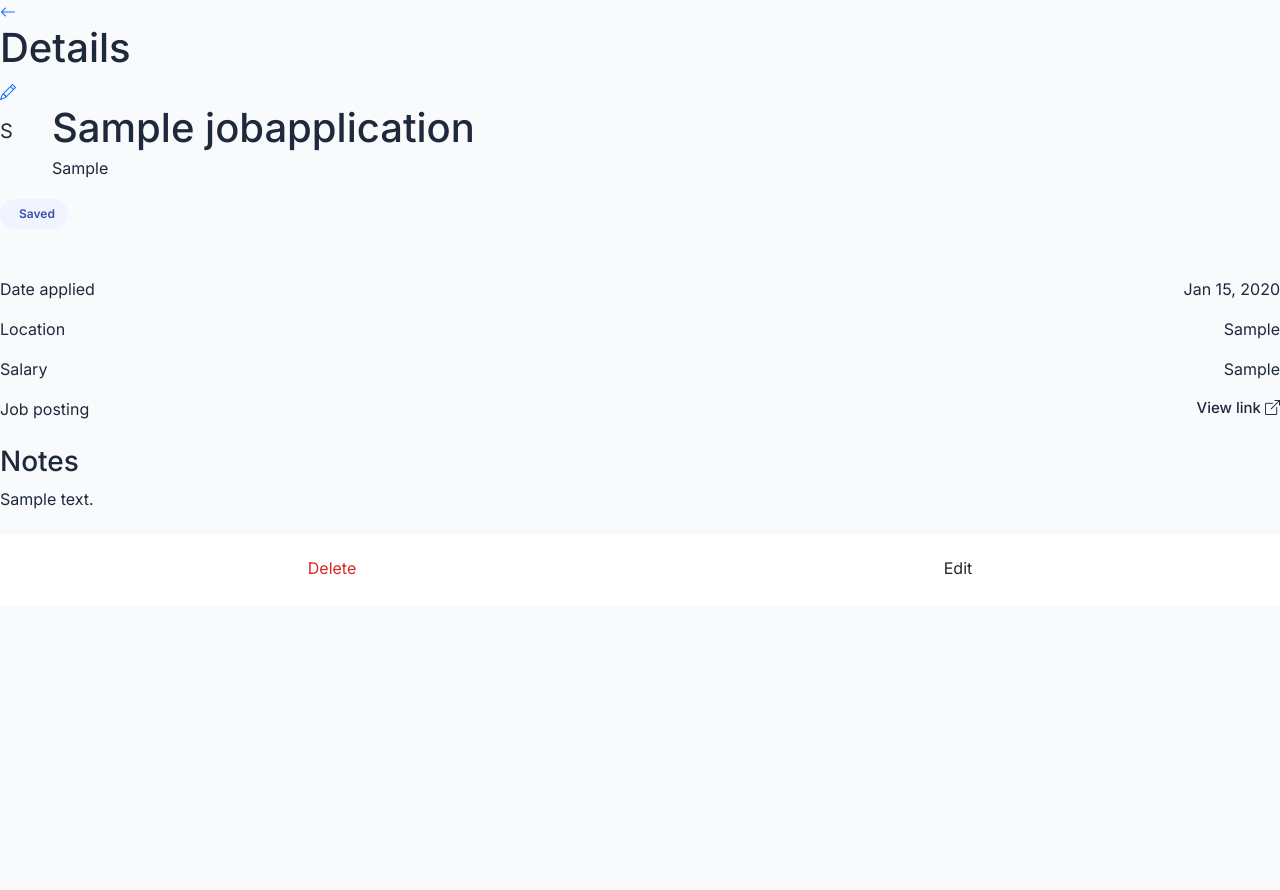
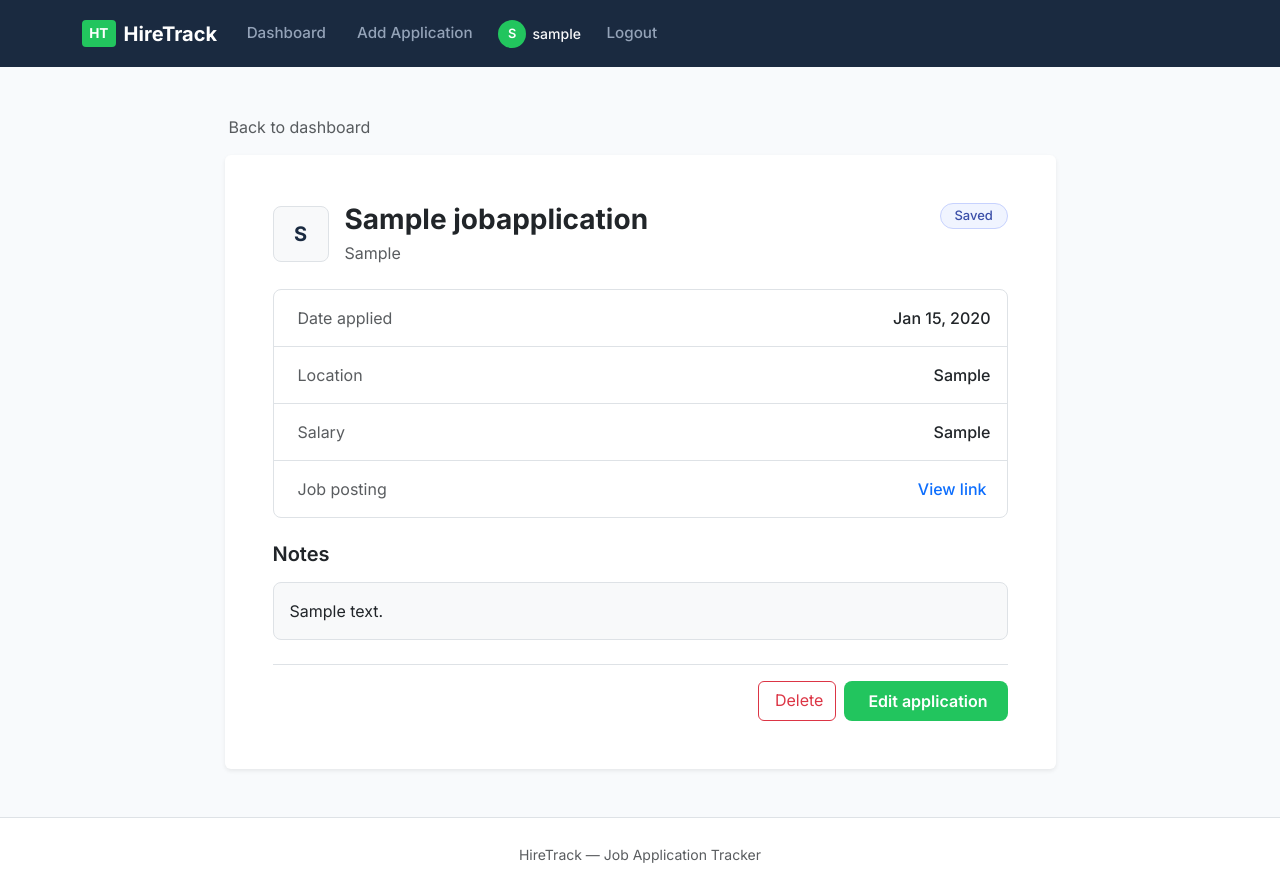
Before and after one commit to queldx74/HireTrack, a Django app: page /applications/1/ in a window 1280 px wide. Before the commit the page ends 575 px from the top, so only its background shows below. Run offline with Django 4.2, Linux system fonts and the light colour scheme; a user stored in the database is signed in; tables that the repository leaves empty hold one stand-in row (values such as "Sample post").

Commit message:
Modified desktop view application

```diff
--- a/templates/application/application-details.html
+++ b/templates/application/application-details.html
@@ -1,158 +1,185 @@
-<!-- {% load static %}
-<!DOCTYPE html>
-<html lang="en">
-<head>
-<meta charset="UTF-8">
-<meta name="viewport" content="width=device-width, initial-scale=1.0">
-<title>HireTrack — Application details</title>
-<link rel="stylesheet" href="https://cdn.jsdelivr.net/npm/bootstrap@5.3.3/dist/css/bootstrap.min.css">
-<link rel="stylesheet" href="https://cdn.jsdelivr.net/npm/bootstrap-icons@1.11.3/font/bootstrap-icons.css">
-<link rel="stylesheet" href="{% static 'css/style.css' %}">
-</head>
-<body>
+{% extends 'application/base.html' %}
 
-<div class="device">
-  <div class="screen-label">👀 Application details</div>
+{% block title %}HireTrack — Application details{% endblock %}
 
-  <div class="ht-topbar">
-    <a href="dashboard.html" class="ht-back"><i class="bi bi-arrow-left"></i></a>
-    <h1>Details</h1>
-    <a href="edit-application.html" class="ht-back"><i class="bi bi-pencil"></i></a>
+{% block content %}
+
+<main class="container py-4 py-md-5">
+
+  <div class="row justify-content-center">
+    <div class="col-12 col-lg-9">
+
+      <!-- Back -->
+      <div class="mb-3">
+        <a href="{% url 'dashboard' %}"
+           class="text-muted text-decoration-none">
+          <i class="bi bi-arrow-left me-1"></i>
+          Back to dashboard
+        </a>
       </div>
 
-  <div class="ht-content">
+      <!-- Main application card -->
+      <div class="card border-0 shadow-sm">
+        <div class="card-body p-4 p-md-5">
 
-    <div class="d-flex align-items-center gap-12 mb-3">
-      <div class="app-row-logo" style="width:52px; height:52px; font-size:1.25rem;">N</div>
+          <!-- Header -->
+          <div class="d-flex flex-column flex-sm-row
+                      justify-content-between align-items-sm-start
+                      gap-3 mb-4">
+
+            <div class="d-flex align-items-center gap-3">
+
+              <!-- Company initial -->
+              <div class="d-flex align-items-center justify-content-center
+                          rounded-3 fw-bold border bg-light"
+                   style="width:56px; height:56px; flex-shrink:0;
+                          font-size:1.25rem; color:var(--navy-dark);">
+                {{ application.company|first|upper }}
+              </div>
+
               <div>
-        <h1 class="ht-h2 mb-1">Product Designer</h1>
-        <p class="ht-body mb-0" style="color: var(--ht-muted);">Nova Studio</p>
+                <h1 class="h3 fw-bold mb-1">
+                  {{ application.job_title }}
+                </h1>
+
+                <p class="text-muted mb-0">
+                  {{ application.company }}
+                </p>
+              </div>
+
+            </div>
+
+            <!-- Status -->
+            <span class="status-badge status-{{ application.status }}">
+              {{ application.get_status_display }}
+            </span>
+
+          </div>
+
+
+          <!-- Application information -->
+          <div class="border rounded-3 overflow-hidden mb-4">
+
+            <!-- Date -->
+            <div class="d-flex justify-content-between align-items-center
+                        gap-3 p-3 border-bottom">
+
+              <span class="text-muted">
+                <i class="bi bi-calendar3 me-2"></i>
+                Date applied
+              </span>
+
+              <span class="fw-medium text-end">
+                {{ application.date_applied|date:"M j, Y" }}
+              </span>
+
+            </div>
+
+
+            <!-- Location -->
+            <div class="d-flex justify-content-between align-items-center
+                        gap-3 p-3 border-bottom">
+
+              <span class="text-muted">
+                <i class="bi bi-geo-alt me-2"></i>
+                Location
+              </span>
+
+              <span class="fw-medium text-end">
+                {{ application.location|default:"—" }}
+              </span>
+
+            </div>
+
+
+            <!-- Salary -->
+            <div class="d-flex justify-content-between align-items-center
+                        gap-3 p-3 border-bottom">
+
+              <span class="text-muted">
+                <i class="bi bi-cash-stack me-2"></i>
+                Salary
+              </span>
+
+              <span class="fw-medium text-end">
+                {{ application.salary|default:"—" }}
+              </span>
+
+            </div>
+
+
+            <!-- Job posting -->
+            <div class="d-flex justify-content-between align-items-center
+                        gap-3 p-3">
+
+              <span class="text-muted">
+                <i class="bi bi-link-45deg me-2"></i>
+                Job posting
+              </span>
+
+              {% if application.job_url %}
+                <a href="{{ application.job_url }}"
+                   target="_blank"
+                   rel="noopener noreferrer"
+                   class="fw-medium text-decoration-none">
+                  View link
+                  <i class="bi bi-box-arrow-up-right ms-1"></i>
+                </a>
+              {% else %}
+                <span class="text-muted">—</span>
+              {% endif %}
+
+            </div>
+
+          </div>
+
+
+          <!-- Notes -->
+          <div class="mb-4">
+            <h2 class="h5 fw-semibold mb-3">
+              Notes
+            </h2>
+
+            <div class="border rounded-3 bg-light p-3">
+
+              {% if application.notes %}
+                <p class="mb-0">
+                  {{ application.notes|linebreaksbr }}
+                </p>
+              {% else %}
+                <p class="text-muted mb-0">
+                  No notes yet.
+                </p>
+              {% endif %}
+
             </div>
           </div>
 
-    <span class="status-badge status-interview mb-4"><span class="dot"></span>Interview</span>
 
-    <div class="ht-card mb-3">
-      <div class="d-flex justify-content-between py-2" style="border-bottom:1px solid var(--ht-line);">
-        <span class="ht-label mb-0">Date applied</span>
-        <span class="ht-body">Sep 4, 2026</span>
-      </div>
-      <div class="d-flex justify-content-between py-2" style="border-bottom:1px solid var(--ht-line);">
-        <span class="ht-label mb-0">Location</span>
-        <span class="ht-body">Remote — UK</span>
-      </div>
-      <div class="d-flex justify-content-between py-2">
-        <span class="ht-label mb-0">Job posting</span>
-        <a href="#" style="color: var(--ht-primary); font-weight:500; font-size:0.9375rem; text-decoration:none;">View link <i class="bi bi-box-arrow-up-right"></i></a>
-      </div>
+          <!-- Actions -->
+          <div class="d-flex flex-column flex-sm-row
+                      justify-content-end gap-2 pt-3 border-top">
+
+            <a href="{% url 'delete_application' application.pk %}"
+               class="btn btn-outline-danger">
+              <i class="bi bi-trash3 me-1"></i>
+              Delete
+            </a>
+
+            <a href="{% url 'edit_application' application.pk %}"
+               class="btn btn-green">
+              <i class="bi bi-pencil me-1"></i>
+              Edit application
+            </a>
+
           </div>
 
-    <h3 class="mb-2">Notes</h3>
-    <div class="ht-card mb-4">
-      <p class="ht-body mb-0">
-        First interview with the hiring manager went well. Second round with the design team scheduled for next week — review their recent case studies beforehand.
-      </p>
-    </div>
-
-    <h3 class="mb-2">Timeline</h3>
-    <div class="ht-card">
-      <div class="d-flex gap-12 py-1">
-        <i class="bi bi-check-circle-fill" style="color: var(--status-offer-text);"></i>
-        <span class="ht-body">Saved — Aug 30</span>
-      </div>
-      <div class="d-flex gap-12 py-1">
-        <i class="bi bi-check-circle-fill" style="color: var(--status-offer-text);"></i>
-        <span class="ht-body">Applied — Sep 1</span>
-      </div>
-      <div class="d-flex gap-12 py-1">
-        <i class="bi bi-record-circle" style="color: var(--ht-primary);"></i>
-        <span class="ht-body">Interview — Sep 4</span>
         </div>
       </div>
 
     </div>
-
-  <div style="position:sticky; bottom:0; background:#fff; border-top:1px solid var(--ht-line); padding:14px 20px 20px; display:flex; gap:12px;">
-    <a href="delete-confirmation.html" class="btn btn-ht-secondary flex-fill text-center" style="color:#dc2626;">Delete</a>
-    <a href="edit-application.html" class="btn btn-ht-primary flex-fill text-center">Edit</a>
-  </div>
   </div>
 
-</body>
-</html> -->
+</main>
 
-
-
-{% load static %}
-<!DOCTYPE html>
-<html lang="en">
-<head>
-<meta charset="UTF-8">
-<meta name="viewport" content="width=device-width, initial-scale=1.0">
-<title>HireTrack — Application details</title>
-<link rel="stylesheet" href="https://cdn.jsdelivr.net/npm/bootstrap@5.3.3/dist/css/bootstrap.min.css">
-<link rel="stylesheet" href="https://cdn.jsdelivr.net/npm/bootstrap-icons@1.11.3/font/bootstrap-icons.css">
-<link rel="stylesheet" href="{% static 'css/style.css' %}">
-</head>
-<body>
-
-<div class="device">
-
-  <div class="ht-topbar">
-    <a href="{% url 'dashboard' %}" class="ht-back"><i class="bi bi-arrow-left"></i></a>
-    <h1>Details</h1>
-    <a href="{% url 'edit_application' application.pk %}" class="ht-back"><i class="bi bi-pencil"></i></a>
-  </div>
-
-  <div class="ht-content">
-
-    <div class="d-flex align-items-center gap-12 mb-3">
-      <div class="app-row-logo" style="width:52px; height:52px; font-size:1.25rem;">{{ application.company|first|upper }}</div>
-      <div>
-        <h1 class="ht-h2 mb-1">{{ application.job_title }}</h1>
-        <p class="ht-body mb-0" style="color: var(--ht-muted);">{{ application.company }}</p>
-      </div>
-    </div>
-
-    <span class="status-{{ application.status }} mb-4" style="display:inline-flex; align-items:center; gap:6px; font-weight:600; font-size:0.75rem; padding:5px 12px; border-radius:999px; border:1px solid transparent;">
-      <span class="dot"></span>{{ application.get_status_display }}
-    </span>
-
-    <div class="ht-card mb-3 mt-3">
-      <div class="d-flex justify-content-between py-2" style="border-bottom:1px solid var(--ht-line);">
-        <span class="ht-label mb-0">Date applied</span>
-        <span class="ht-body">{{ application.date_applied|date:"M j, Y" }}</span>
-      </div>
-      <div class="d-flex justify-content-between py-2" style="border-bottom:1px solid var(--ht-line);">
-        <span class="ht-label mb-0">Location</span>
-        <span class="ht-body">{{ application.location|default:"—" }}</span>
-      </div>
-      <div class="d-flex justify-content-between py-2" style="border-bottom:1px solid var(--ht-line);">
-        <span class="ht-label mb-0">Salary</span>
-        <span class="ht-body">{{ application.salary|default:"—" }}</span>
-      </div>
-      <div class="d-flex justify-content-between py-2">
-        <span class="ht-label mb-0">Job posting</span>
-        {% if application.job_url %}
-          <a href="{{ application.job_url }}" target="_blank" rel="noopener" style="color: var(--ht-primary); font-weight:500; font-size:0.9375rem; text-decoration:none;">View link <i class="bi bi-box-arrow-up-right"></i></a>
-        {% else %}
-          <span class="ht-body" style="color: var(--ht-muted);">—</span>
-        {% endif %}
-      </div>
-    </div>
-
-    <h3 class="mb-2">Notes</h3>
-    <div class="ht-card mb-4">
-      <p class="ht-body mb-0">{{ application.notes|default:"No notes yet."|linebreaksbr }}</p>
-    </div>
-
-  </div>
-
-  <div style="position:sticky; bottom:0; background:#fff; border-top:1px solid var(--ht-line); padding:14px 20px 20px; display:flex; gap:12px;">
-    <a href="{% url 'delete_application' application.pk %}" class="btn btn-ht-secondary flex-fill text-center" style="color:#dc2626;">Delete</a>
-    <a href="{% url 'edit_application' application.pk %}" class="btn btn-ht-primary flex-fill text-center">Edit</a>
-  </div>
-</div>
-
-</body>
-</html>
+{% endblock %}
```
Lines whose indentation alone changed are shown as unchanged.
